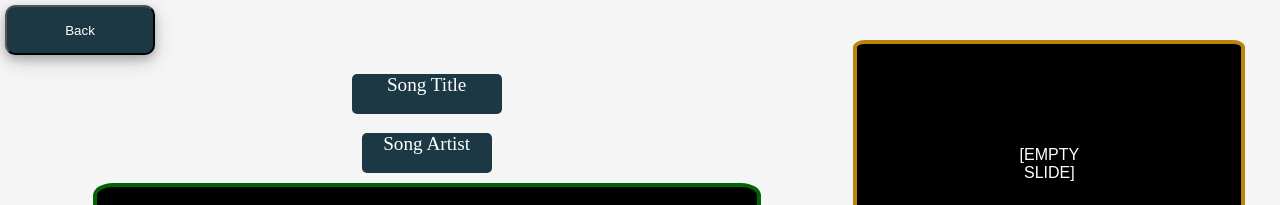
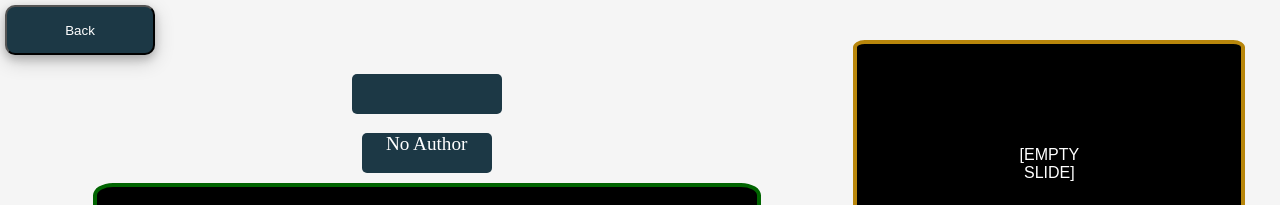
Before and after one commit to MasterTemple/CSCI-450-Group-Project, a SvelteKit app: page /PresenterView in a window 1280 px wide. Shown: the top 205 px of the page. Built offline with nearby package versions, Linux system fonts and the light colour scheme.

Commit message:
Display actual author and title in presenter view

```diff
--- a/src/routes/PresenterView/LeftColumn.svelte
+++ b/src/routes/PresenterView/LeftColumn.svelte
@@ -1,11 +1,13 @@
 <script>
 	import {
+		author,
 		backgroundColor,
 		color,
 		currentSlideIndex,
 		fontFamily,
 		fontSize,
 		textColor,
+		title,
 	} from "../stores.js";
 	import Slides from "./Slides.svelte";
 
@@ -146,10 +148,10 @@
 <div id="songSlideStack">
 	<div id="songInfo">
 		<div id="songTitle" style="--color: {color.darkBlue}">
-			<p>Song Title</p>
+			<p>{$title}</p>
 		</div>
 		<div id="songArtist" style="--color: {color.darkBlue}">
-			<p>Song Artist</p>
+			<p>{$author || "No Author"}</p>
 		</div>
 	</div>
 
```
